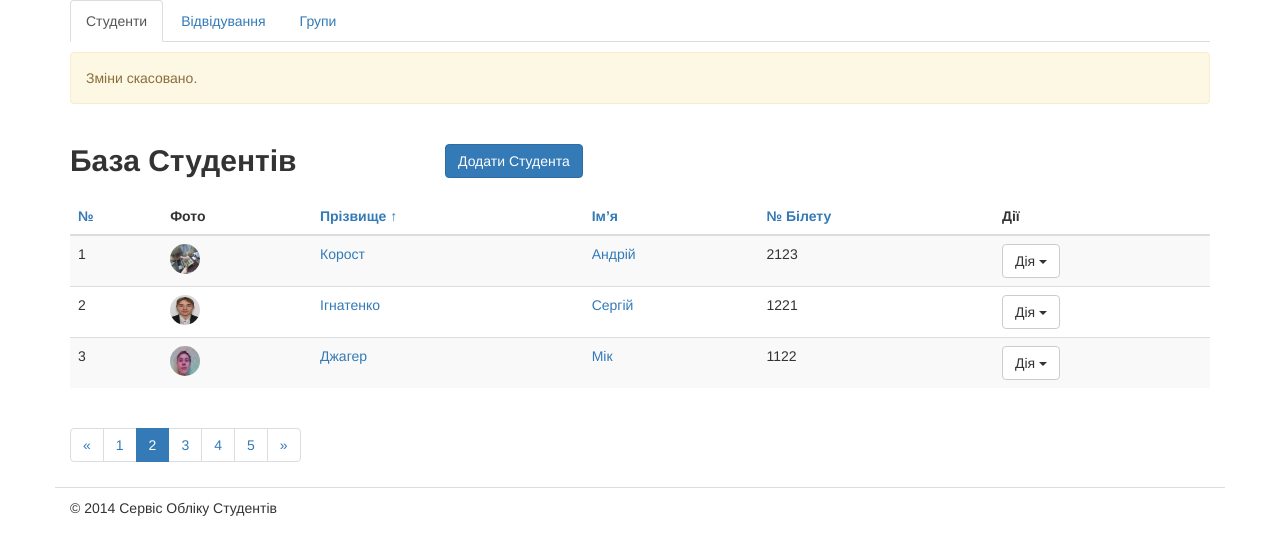
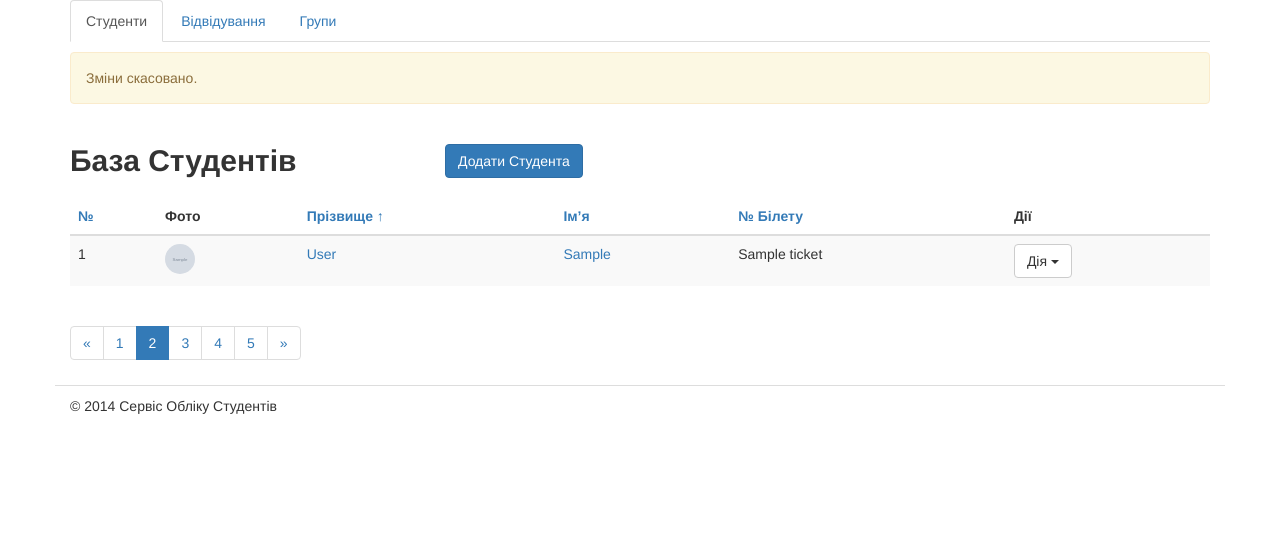
Before and after one commit to grydinywka/studentsdb, a Django app: template students/templates/students/students_list.html in a window 1280 px wide. Shown: the part 70-625 px from the top of the page. Run offline with Django 3.2, Linux system fonts and the light colour scheme; the template is opened without the code that fills it: most values are stand-ins (such as "Sample title", 1, 10 or a date in 2020); grey boxes marked "Sample" are stand-in pictures; some libraries are stand-ins or nearby versions.

Commit message:
add static resources and data from views.py

```diff
--- a/static/css/visiting.css
+++ b/static/css/visiting.css
@@ -1,10 +1,6 @@
 /* Global Style */
 h1, h2, h3, h4, h5, h6 {
 	font-weight: bold;
-}
-
-.alert {
-	margin-top: 10px;
 }
 
 #footer {
--- a/studDb/settings.py
+++ b/studDb/settings.py
@@ -82,3 +82,7 @@ USE_TZ = True
 # https://docs.djangoproject.com/en/1.7/howto/static-files/
 
 STATIC_URL = '/static/'
+
+STATICFILES_DIRS = (
+    os.path.join(BASE_DIR, 'static'),
+)
--- a/studDb/urls.py
+++ b/studDb/urls.py
@@ -1,5 +1,6 @@
 from django.conf.urls import patterns, include, url
 from django.contrib import admin
+from django.contrib.staticfiles.urls import staticfiles_urlpatterns
 
 urlpatterns = patterns('',
     # Students urls
@@ -19,3 +20,5 @@ urlpatterns = patterns('',
 
     url(r'^admin/', include(admin.site.urls)),
 )
+
+urlpatterns += staticfiles_urlpatterns()
--- a/students/templates/students/students_list.html
+++ b/students/templates/students/students_list.html
@@ -1,3 +1,5 @@
+{% load static from staticfiles %}
+
 <!DOCTYPE html>
 <html lang="uk">
 
@@ -10,7 +12,7 @@
 		<!-- Style Section -->
 		<link rel="stylesheet"
 			  href="https://cdn.jsdelivr.net/bootstrap/3.3.0/css/bootstrap.min.css" >
-		<link rel="stylesheet" href="./css/main.css" />
+		<link rel="stylesheet" href="{% static "css/main.css" %}" />
 
 	</head>
 
@@ -85,13 +87,14 @@
 							</tr>
 						</thead>
 						<tbody>
+							{% for student in students %}
 							<tr>
-								<td>1</td>
-								<td><img height="30" width="30" src="./img/Foto,pajalka.JPG"
-										 class="img-circle" /></td>
-								<td><a title="edit" href="{% url "students_edit" 1 %}">Корост</a></td>
-								<td><a title="edit" href="{% url "students_edit" 1 %}">Андрій</a></td>
-								<td>2123</td>
+								<td>{{ forloop.counter }}</td>
+								<td><img class="img-circle" src="{% static student.image %}"
+										 height="30" width="30" /></td>
+								<td><a title="edit" href="{% url "students_edit" student.id %}">{{ student.last_name }}</a></td>
+								<td><a title="edit" href="{% url "students_edit" student.id %}">{{ student.first_name }}</a></td>
+								<td>{{ student.ticket }}</td>
 								<td>
 									<div class="dropdown">
 										<button class="btn btn-default dropdown-toggle"
@@ -100,81 +103,23 @@
 										</button>
 										<ul class="dropdown-menu" role="menu">
 											<li role="presentation">
-												<a role="menuitem" tabindex="-1" href="/journal/1">
+												<a role="menuitem" tabindex="-1" href="/journal/{{ student.id }}">
 												Відвідування</a>
 											</li>
 											<li role="presentation">
-												<a role="menuitem" tabindex="-1" href="{% url "students_edit" 1 %}">
+												<a role="menuitem" tabindex="-1" href="{% url "students_edit" student.id %}">
 												Редагувати</a>
 											</li>
 											<li role="presentation">
-												<a role="menuitem" tabindex="-1" href="{% url "students_delete" 1 %}">
+												<a role="menuitem" tabindex="-1" href="{% url "students_delete" student.id %}">
 												Видалити</a>
 											</li>
 										</ul>
 									</div>
 								</td>
 							</tr>
-							<tr>
-								<td>2</td>
-								<td><img height="30" width="30" src="./img/P1014486.JPG"
-										 class="img-circle" /></td>
-								<td><a title="edit" href="{% url "students_edit" 2 %}">Ігнатенко</a></td>
-								<td><a title="edit" href="{% url "students_edit" 2 %}">Сергій</a></td>
-								<td>1221</td>
-								<td>
-									<div class="dropdown">
-										<button class="btn btn-default dropdown-toggle"
-												type="button" data-toggle="dropdown">Дія
-											<span class="caret"></span>
-										</button>
-										<ul class="dropdown-menu" role="menu">
-											<li role="presentation">
-												<a role="menuitem" tabindex="-1" href="/journal/2">
-												Відвідування</a>
-											</li>
-											<li role="presentation">
-												<a role="menuitem" tabindex="-1" href="{% url "students_edit" 2 %}">
-												Редагувати</a>
-											</li>
-											<li role="presentation">
-												<a role="menuitem" tabindex="-1" href="{% url "students_delete" 2 %}">
-												Видалити</a>
-											</li>
-										</ul>
-									</div>
-								</td>
-							</tr>
-							<tr>
-								<td>3</td>
-								<td><img height="30" width="30" src="./img/c.jpg"
-										 class="img-circle" /></td>
-								<td><a title="edit" href="{% url "students_edit" 3 %}">Джагер</a></td>
-								<td><a title="edit" href="{% url "students_edit" 3 %}">Мік</a></td>
-								<td>1122</td>
-								<td>
-									<div class="dropdown">
-										<button class="btn btn-default dropdown-toggle"
-												type="button" data-toggle="dropdown">Дія
-											<span class="caret"></span>
-										</button>
-										<ul class="dropdown-menu" role="menu">
-											<li role="presentation">
-												<a role="menuitem" tabindex="-1" href="/journal/3">
-												Відвідування</a>
-											</li>
-											<li role="presentation">
-												<a role="menuitem" tabindex="-1" href="{% url "students_edit" 3 %}">
-												Редагувати</a>
-											</li>
-											<li role="presentation">
-												<a role="menuitem" tabindex="-1" href="{% url "students_delete" 3 %}">
-												Видалити</a>
-											</li>
-										</ul>
-									</div>
-								</td>
-							</tr>
+							{% endfor %}
+
 						</tbody>
 					</table>
 					<!-- End Students Listing -->
```
Also changed, not shown: students/views.py (+20 -1 lines).
